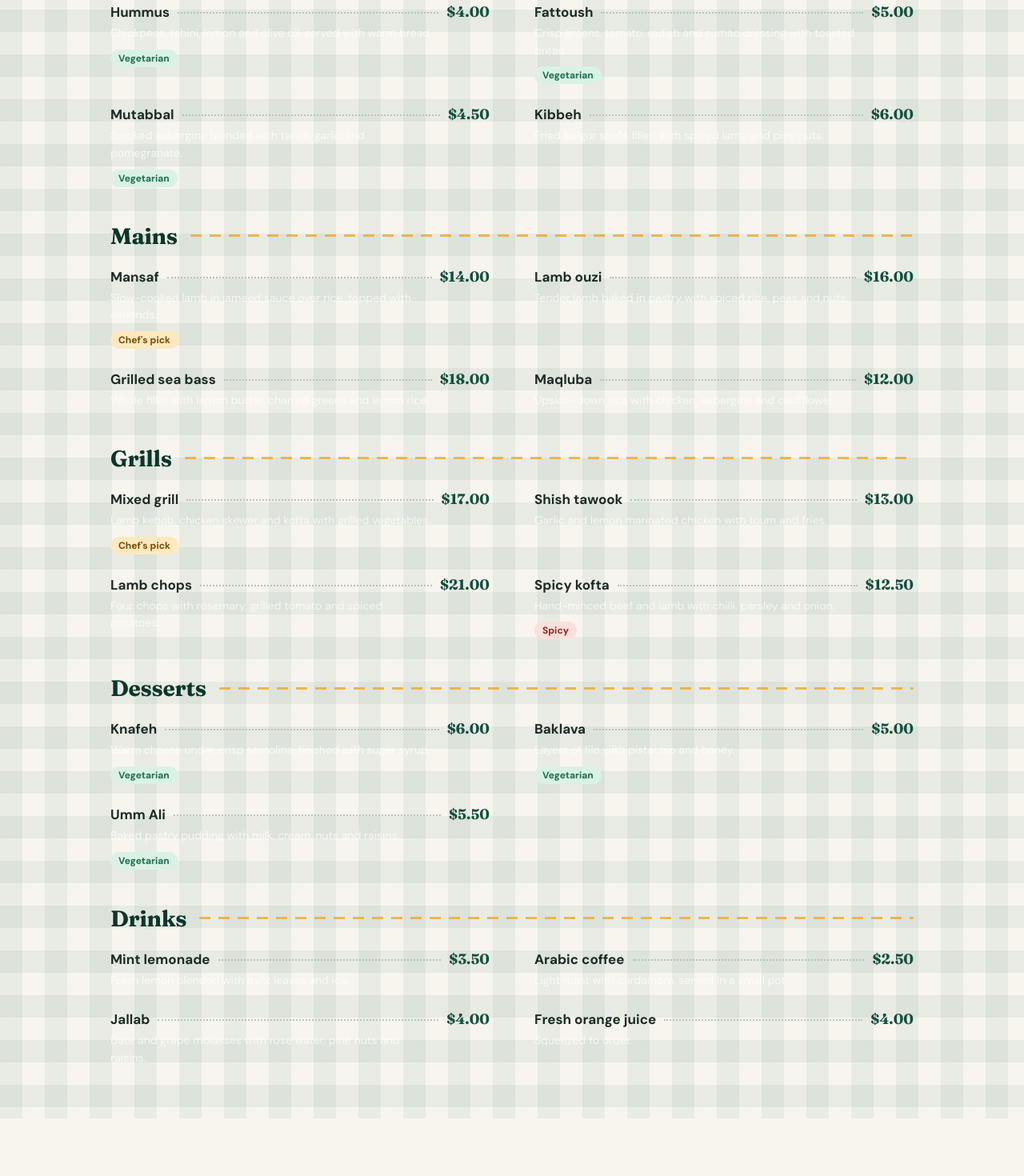
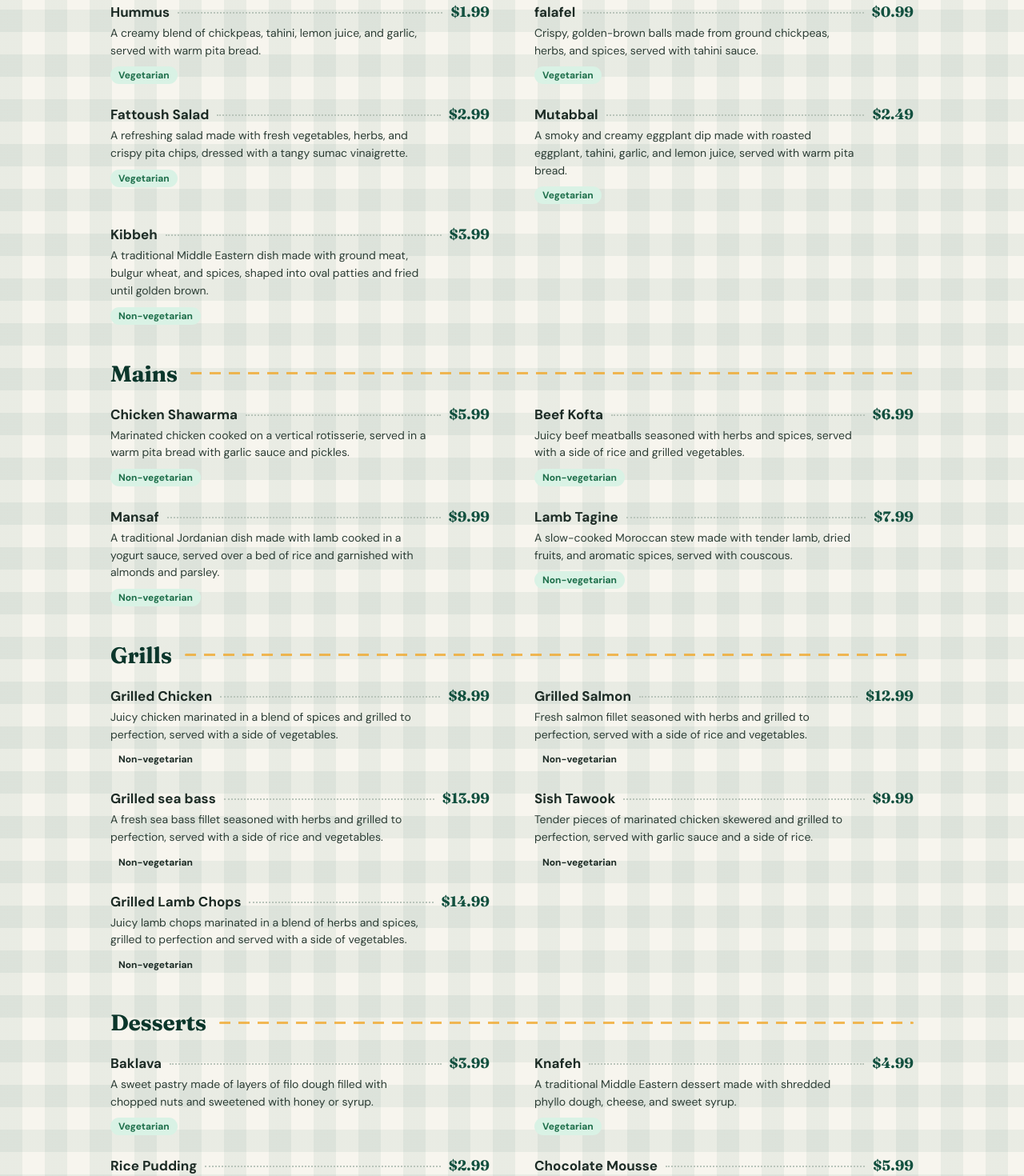
Before and after one commit to saifjarrar/saif-restaurant-frontend, an Angular app: page /layout/menu in a window 1280 px wide. Shown: the part 380-1850 px from the top of the page at 80% size. Before the commit the page ends 1778 px from the top, so only its background shows below. Built offline with nearby package versions, Linux system fonts and the light colour scheme.

Commit message:
fech data from menu_service

```diff
--- a/src/app/pages/menu/menu.css
+++ b/src/app/pages/menu/menu.css
@@ -17,7 +17,7 @@
 /* Header */
 .head { margin-bottom: 26px; }
 .head h1 { font-family: "Fraunces", Georgia, serif; font-size: clamp(34px, 4.5vw, 46px); font-weight: 700; letter-spacing: -.02em; color: var(--brand-dark); }
-.sub { margin-top: 8px; max-width: 54ch; font-size: 15px; line-height: 1.6; color: var(--muted); }
+.sub { margin-top: 8px; max-width: 54ch; font-size: 15px; line-height: 1.6; color:#2c3d35; }
 
 /* Category tabs */
 .tabs { display: flex; flex-wrap: wrap; gap: 8px; margin-bottom: 36px; }
@@ -78,7 +78,7 @@
 .row b { font-size: 17px; font-weight: 700; }
 .dots { flex: 1; min-width: 20px; border-bottom: 2px dotted #b9c4ba; transform: translateY(-4px); }
 .price { font-family: "Fraunces", Georgia, serif; font-size: 18px; font-weight: 700; color: var(--brand); }
-.item p { margin-top: 5px; max-width: 42ch; font-size: 14px; line-height: 1.55; color: var(--muted); }
+.item p { margin-top: 5px; max-width: 42ch; font-size: 14px; line-height: 1.55; color: #2c3d35; }
 
 .tag { display: inline-block; margin-top: 9px; padding: 3px 10px; border-radius: 99px; font-size: 12px; font-weight: 700; }
 .tag.veg  { color: #1d6e4a; background: #d9f2e5; }
--- a/src/app/pages/menu/menu.html
+++ b/src/app/pages/menu/menu.html
@@ -28,33 +28,16 @@
     <section class="group starters">
       <h2>Starters</h2>
       <ul class="items">
+        @for (starter of menu.starters.items; track menu.starters.items.indexOf(starter)) {
           <li class="item">
             <div class="row">
-            <b>Hummus</b><span class="dots"></span><span class="price">$4.00</span>
+              <b>{{ starter.name }}</b
+              ><span class="dots"></span><span class="price">${{ starter.price.toFixed(2) }}</span>
             </div>
-          <p>Chickpeas, tahini, lemon and olive oil, served with warm bread.</p>
-          <span class="tag veg">Vegetarian</span>
+            <p>{{ starter.description }}</p>
+            <span class="tag veg">{{ starter.category | titlecase }}</span>
           </li>
-        <li class="item">
-          <div class="row">
-            <b>Fattoush</b><span class="dots"></span><span class="price">$5.00</span>
-          </div>
-          <p>Crisp greens, tomato, radish and sumac dressing with toasted bread.</p>
-          <span class="tag veg">Vegetarian</span>
-        </li>
-        <li class="item">
-          <div class="row">
-            <b>Mutabbal</b><span class="dots"></span><span class="price">$4.50</span>
-          </div>
-          <p>Smoked aubergine blended with tahini, garlic and pomegranate.</p>
-          <span class="tag veg">Vegetarian</span>
-        </li>
-        <li class="item">
-          <div class="row">
-            <b>Kibbeh</b><span class="dots"></span><span class="price">$6.00</span>
-          </div>
-          <p>Fried bulgur shells filled with spiced lamb and pine nuts.</p>
-        </li>
+        }
       </ul>
     </section>
 
@@ -62,31 +45,16 @@
     <section class="group mains">
       <h2>Mains</h2>
       <ul class="items">
+        @for (main of menu.mains.items; track menu.mains.items.indexOf(main)) {
           <li class="item">
             <div class="row">
-            <b>Mansaf</b><span class="dots"></span><span class="price">$14.00</span>
+              <b>{{ main.name }}</b
+              ><span class="dots"></span><span class="price">${{ main.price.toFixed(2) }}</span>
             </div>
-          <p>Slow-cooked lamb in jameed sauce over rice, topped with almonds.</p>
-          <span class="tag pick">Chef's pick</span>
+            <p>{{ main.description }}</p>
+            <span class="tag veg">{{ main.category | titlecase }}</span>
           </li>
-        <li class="item">
-          <div class="row">
-            <b>Lamb ouzi</b><span class="dots"></span><span class="price">$16.00</span>
-          </div>
-          <p>Tender lamb baked in pastry with spiced rice, peas and nuts.</p>
-        </li>
-        <li class="item">
-          <div class="row">
-            <b>Grilled sea bass</b><span class="dots"></span><span class="price">$18.00</span>
-          </div>
-          <p>Whole fillet with lemon butter, charred greens and lemon rice.</p>
-        </li>
-        <li class="item">
-          <div class="row">
-            <b>Maqluba</b><span class="dots"></span><span class="price">$12.00</span>
-          </div>
-          <p>Upside-down rice with chicken, aubergine and cauliflower.</p>
-        </li>
+        }
       </ul>
     </section>
 
@@ -94,32 +62,16 @@
     <section class="group grills">
       <h2>Grills</h2>
       <ul class="items">
+        @for (grill of menu.grills.items; track menu.grills.items.indexOf(grill)) {
           <li class="item">
             <div class="row">
-            <b>Mixed grill</b><span class="dots"></span><span class="price">$17.00</span>
+              <b>{{ grill.name }}</b
+              ><span class="dots"></span><span class="price">${{ grill.price.toFixed(2) }}</span>
             </div>
-          <p>Lamb kebab, chicken skewer and kofta with grilled vegetables.</p>
-          <span class="tag pick">Chef's pick</span>
+            <p>{{ grill.description }}</p>
+            <span class="tag {{ grill.category }}">{{ grill.category | titlecase }}</span>
           </li>
-        <li class="item">
-          <div class="row">
-            <b>Shish tawook</b><span class="dots"></span><span class="price">$13.00</span>
-          </div>
-          <p>Garlic and lemon marinated chicken with toum and fries.</p>
-        </li>
-        <li class="item">
-          <div class="row">
-            <b>Lamb chops</b><span class="dots"></span><span class="price">$21.00</span>
-          </div>
-          <p>Four chops with rosemary, grilled tomato and spiced potatoes.</p>
-        </li>
-        <li class="item">
-          <div class="row">
-            <b>Spicy kofta</b><span class="dots"></span><span class="price">$12.50</span>
-          </div>
-          <p>Hand-minced beef and lamb with chilli, parsley and onion.</p>
-          <span class="tag hot">Spicy</span>
-        </li>
+        }
       </ul>
     </section>
 
@@ -127,27 +79,16 @@
     <section class="group desserts">
       <h2>Desserts</h2>
       <ul class="items">
+        @for (dessert of menu.desserts.items; track menu.desserts.items.indexOf(dessert)) {
           <li class="item">
             <div class="row">
-            <b>Knafeh</b><span class="dots"></span><span class="price">$6.00</span>
+              <b>{{ dessert.name }}</b
+              ><span class="dots"></span><span class="price">${{ dessert.price.toFixed(2) }}</span>
             </div>
-          <p>Warm cheese under crisp semolina, finished with sugar syrup.</p>
-          <span class="tag veg">Vegetarian</span>
+            <p>{{ dessert.description }}</p>
+            <span class="tag veg">{{ dessert.category | titlecase }}</span>
           </li>
-        <li class="item">
-          <div class="row">
-            <b>Baklava</b><span class="dots"></span><span class="price">$5.00</span>
-          </div>
-          <p>Layers of filo with pistachio and honey.</p>
-          <span class="tag veg">Vegetarian</span>
-        </li>
-        <li class="item">
-          <div class="row">
-            <b>Umm Ali</b><span class="dots"></span><span class="price">$5.50</span>
-          </div>
-          <p>Baked pastry pudding with milk, cream, nuts and raisins.</p>
-          <span class="tag veg">Vegetarian</span>
-        </li>
+        }
       </ul>
     </section>
 
@@ -155,30 +96,15 @@
     <section class="group drinks">
       <h2>Drinks</h2>
       <ul class="items">
+        @for (drink of menu.drinks.items; track menu.drinks.items.indexOf(drink)) {
           <li class="item">
             <div class="row">
-            <b>Mint lemonade</b><span class="dots"></span><span class="price">$3.50</span>
+              <b>{{ drink.name }}</b
+              ><span class="dots"></span><span class="price">${{ drink.price.toFixed(2) }}</span>
             </div>
-          <p>Fresh lemon blended with mint leaves and ice.</p>
+            <p>{{ drink.description }}</p>
           </li>
-        <li class="item">
-          <div class="row">
-            <b>Arabic coffee</b><span class="dots"></span><span class="price">$2.50</span>
-          </div>
-          <p>Light roast with cardamom, served in a small pot.</p>
-        </li>
-        <li class="item">
-          <div class="row">
-            <b>Jallab</b><span class="dots"></span><span class="price">$4.00</span>
-          </div>
-          <p>Date and grape molasses with rose water, pine nuts and raisins.</p>
-        </li>
-        <li class="item">
-          <div class="row">
-            <b>Fresh orange juice</b><span class="dots"></span><span class="price">$4.00</span>
-          </div>
-          <p>Squeezed to order.</p>
-        </li>
+        }
       </ul>
     </section>
   </div>
--- a/src/app/pages/menu/menu.ts
+++ b/src/app/pages/menu/menu.ts
@@ -1,9 +1,14 @@
-import { Component } from '@angular/core';
+import { Component, inject } from '@angular/core';
+import { Menuservice } from '../../services/menu-service/menu-service';
+import { TitleCasePipe } from '@angular/common';
 
 @Component({
-  imports: [],
+  imports: [TitleCasePipe],
   selector: 'app-menu',
   styleUrl: './menu.css',
   templateUrl: './menu.html',
 })
-export class Menu {}
+export class Menu {
+  menuservice = inject(Menuservice);
+  menu = this.menuservice.Menu;
+}
```
Lines whose indentation alone changed are shown as unchanged.
